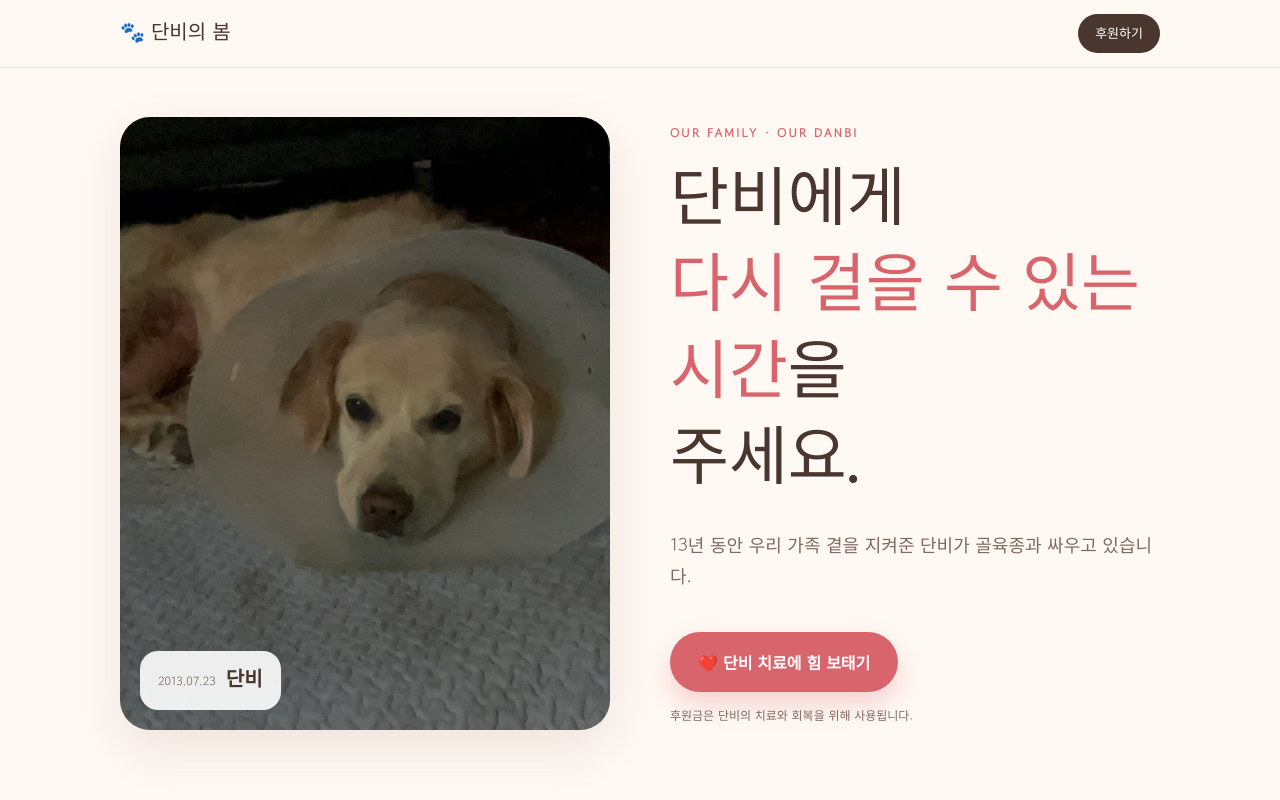
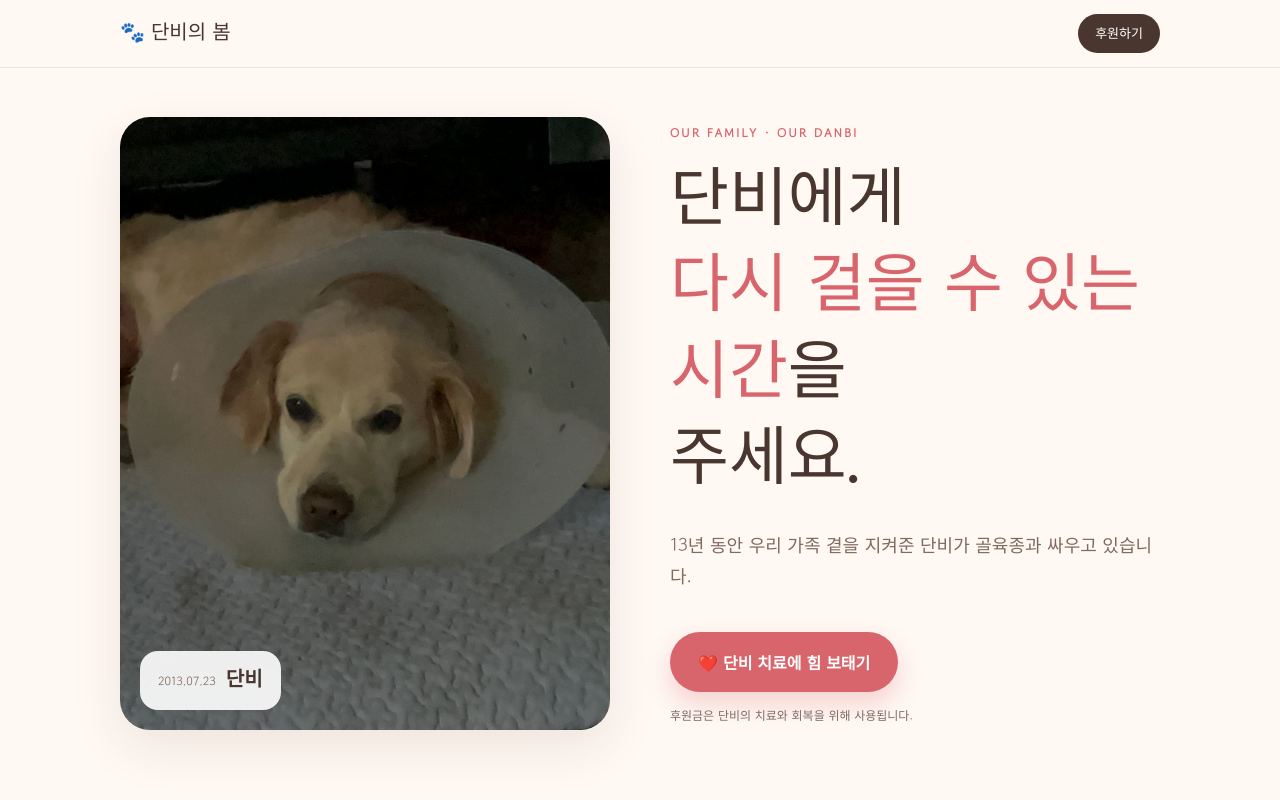
Before and after one commit to woojooc/fordanbi, a plain HTML site: page index.html in a window 1280 px wide. Shown: the top 800 px of the page. Drawn offline with Linux system fonts and the light colour scheme.

Commit message:
shifting

```diff
--- a/style.css
+++ b/style.css
@@ -105,6 +105,7 @@ a {
 .hero-image img {
   aspect-ratio: 4 / 5;
   object-fit: cover;
+  object-position: 60% center;
   background: var(--cream-dark);
 }
 
```
